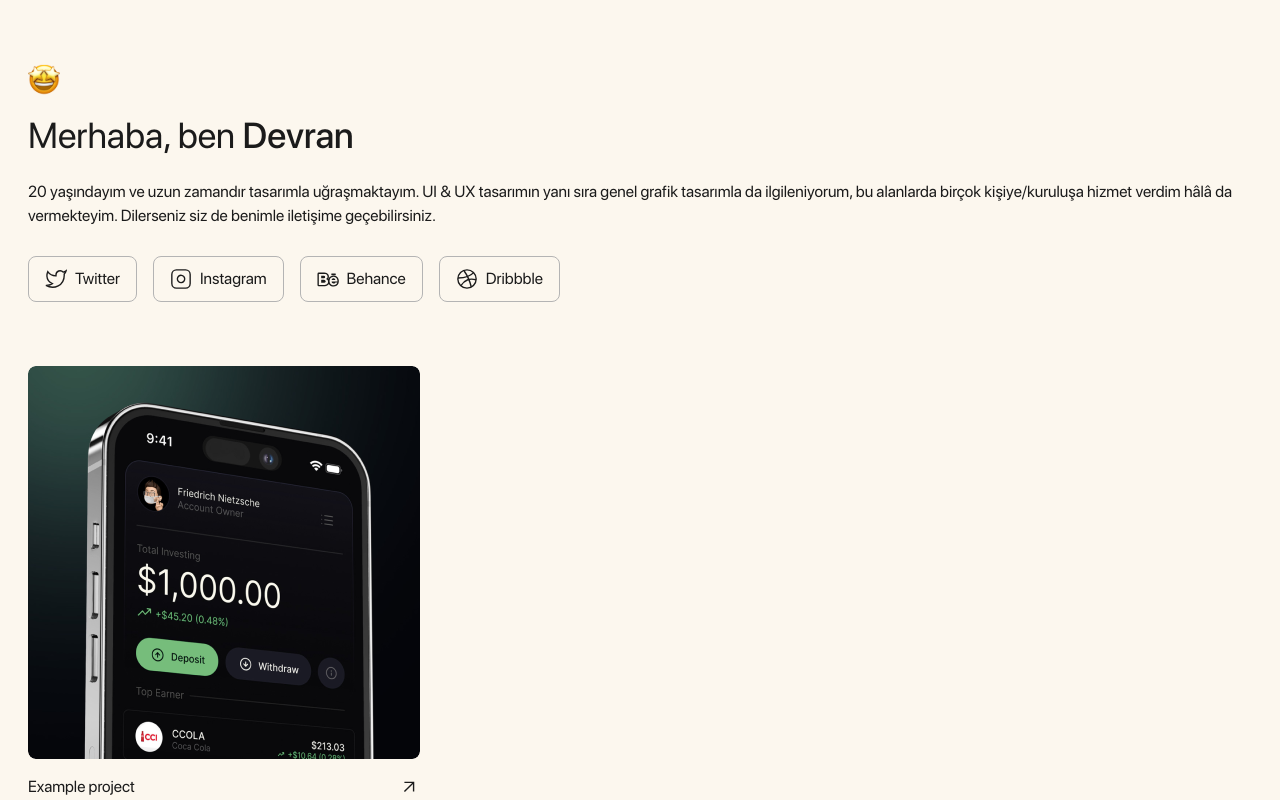
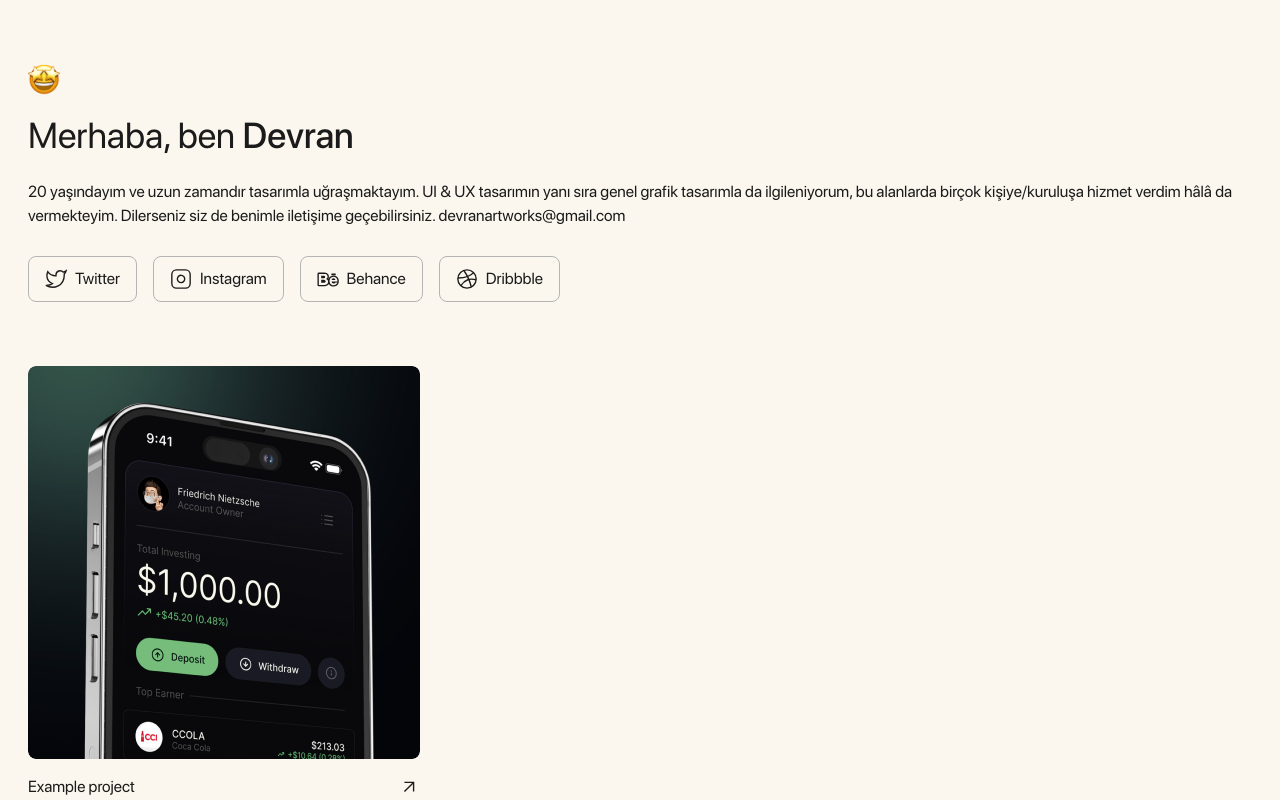
Before and after one commit to devranartworks/devran.works, a Next.js app: page / in a window 1280 px wide. Shown: the top 800 px of the page. Built offline with nearby package versions, Linux system fonts and the light colour scheme.

Commit message:
Update index.tsx

```diff
--- a/app/containers/Home/About/index.tsx
+++ b/app/containers/Home/About/index.tsx
@@ -22,6 +22,8 @@ const About: React.FC = () => {
                     </div>
                     <p className="mb-7 text-[#1B1B1B]">
                         20 yaşındayım ve uzun zamandır tasarımla uğraşmaktayım. UI & UX tasarımın yanı sıra genel grafik tasarımla da ilgileniyorum, bu alanlarda birçok kişiye/kuruluşa hizmet verdim hâlâ da vermekteyim. Dilerseniz siz de benimle iletişime geçebilirsiniz.
+
+                        devranartworks@gmail.com
                     </p>
                     <div className="flex flex-wrap items-center gap-4">
                         <Link href="https://twitter.com/uidevo" target="_blank" className="flex items-center gap-2 rounded-lg border border-[#B4B4B4] px-4 py-2.5 transition duration-200 hover:bg-[#B4B4B4]/10" aria-label="Devran Düzgün Twitter">
```
